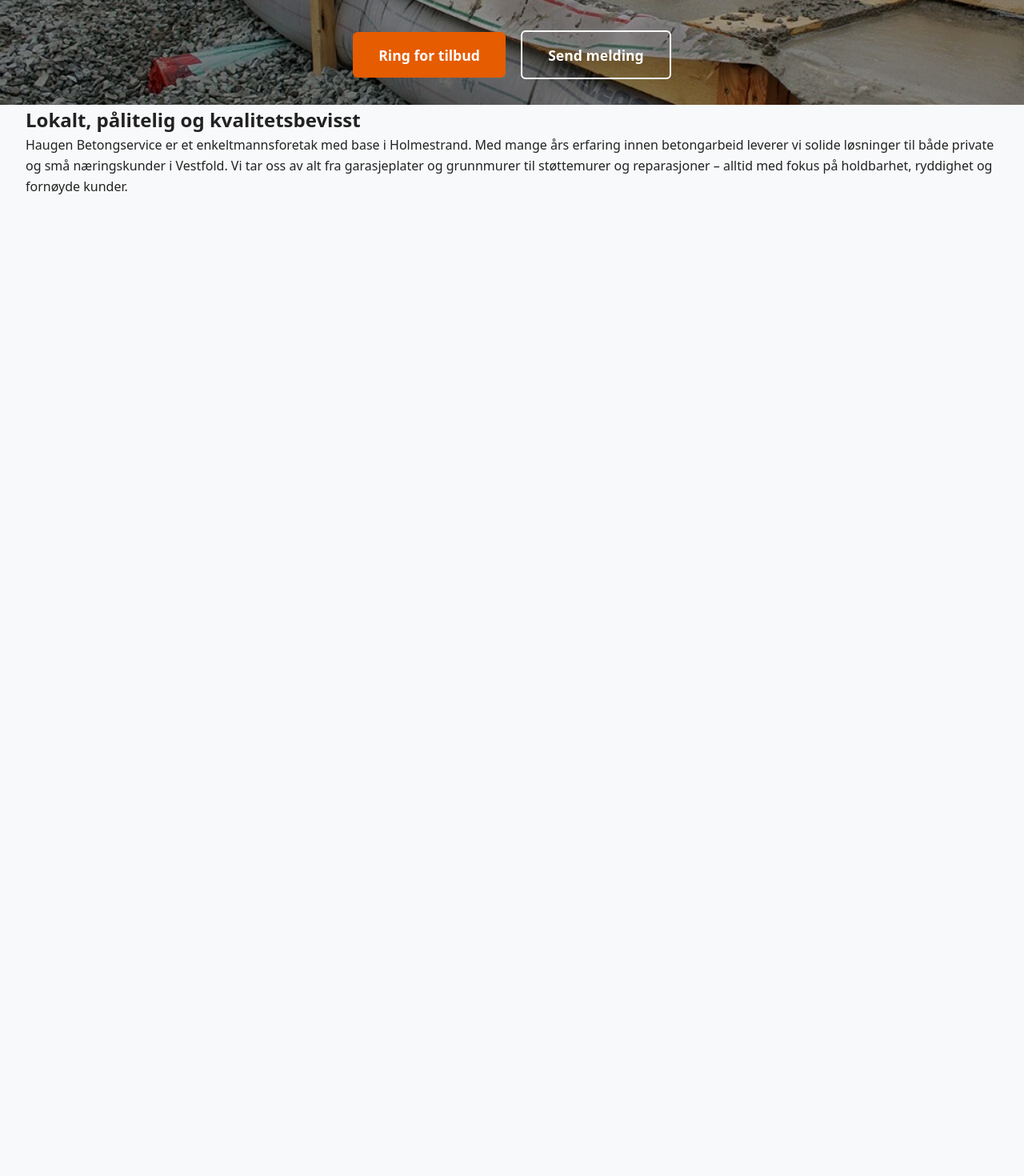
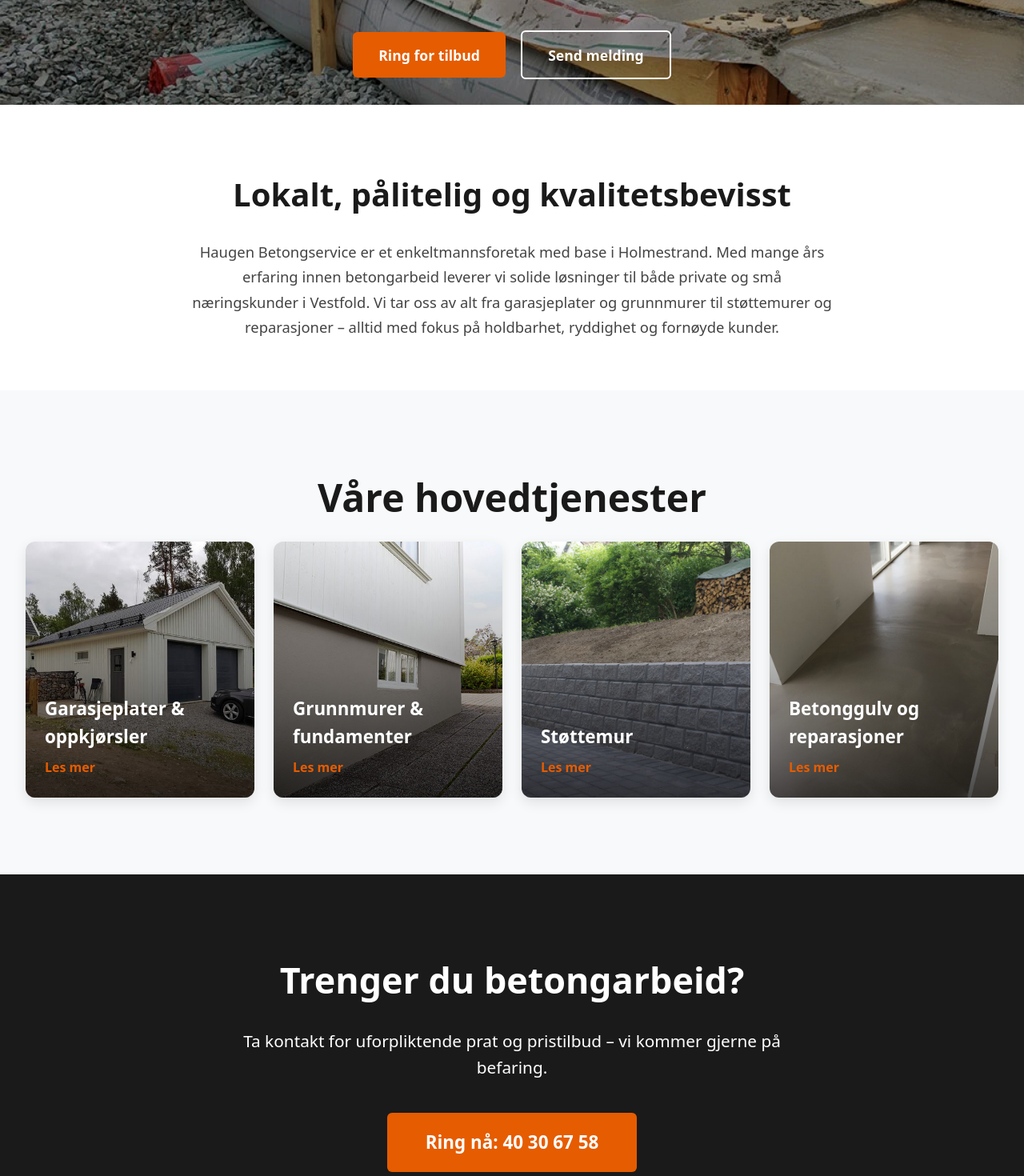
Before and after one commit to btfredr/betongservice, a Next.js app: page / in a window 1280 px wide. Shown: the part 460-1930 px from the top of the page at 80% size. Before the commit the page ends 800 px from the top, so only its background shows below. Built offline with nearby package versions, Linux system fonts and the light colour scheme.

Commit message:
hompage extra sections and css

```diff
--- a/src/app/globals.css
+++ b/src/app/globals.css
@@ -372,3 +372,125 @@ button, a[role="button"] {
   font-size: 1rem;
   padding: 0.85rem;
 }
+
+/* Hjemmeside – ekstra seksjoner */
+
+.intro-section {
+  padding: 5rem 0 4rem;
+  background: white;
+  text-align: center;
+}
+
+.intro-title {
+  font-size: 2.5rem;
+  font-weight: 700;
+  margin-bottom: 1.5rem;
+  color: #1a1a1a;
+}
+
+.intro-text {
+  max-width: 800px;
+  margin: 0 auto;
+  font-size: 1.15rem;
+  color: #444;
+  line-height: 1.7;
+}
+
+.services-teaser {
+  background: #f8f9fa;
+  padding: 6rem 0;
+}
+
+.teaser-grid {
+  display: grid;
+  grid-template-columns: 1fr;
+  gap: 1.5rem;
+}
+
+@media (min-width: 640px) {
+  .teaser-grid { grid-template-columns: repeat(2, 1fr); }
+}
+
+@media (min-width: 1024px) {
+  .teaser-grid { grid-template-columns: repeat(4, 1fr); }
+}
+
+.teaser-card {
+  position: relative;
+  height: 320px;
+  border-radius: 12px;
+  overflow: hidden;
+  box-shadow: 0 6px 16px rgba(0,0,0,0.1);
+  transition: transform 0.3s ease;
+}
+
+.teaser-card:hover {
+  transform: translateY(-10px);
+}
+
+.teaser-img {
+  object-fit: cover;
+}
+
+.teaser-overlay {
+  position: absolute;
+  inset: 0;
+  background: linear-gradient(to top, rgba(0,0,0,0.7) 0%, rgba(0,0,0,0.3) 50%, transparent 100%);
+  display: flex;
+  flex-direction: column;
+  justify-content: flex-end;
+  padding: 1.5rem;
+  color: white;
+}
+
+.teaser-overlay h3 {
+  font-size: 1.4rem;
+  font-weight: 700;
+  margin-bottom: 0.5rem;
+}
+
+.teaser-link {
+  font-size: 1rem;
+  color: #e65c00;
+  font-weight: 600;
+  transition: color 0.2s;
+}
+
+.teaser-link:hover {
+  color: white;
+}
+
+.large-btn {
+  padding: 1rem 2.5rem;
+  font-size: 1.2rem;
+}
+
+.cta-section {
+  padding: 6rem 0;
+  background: #1a1a1a;
+  color: white;
+  text-align: center;
+}
+
+.cta-title {
+  font-size: 2.8rem;
+  margin-bottom: 1.5rem;
+}
+
+.cta-text {
+  font-size: 1.3rem;
+  margin-bottom: 2.5rem;
+  max-width: 700px;
+  margin-left: auto;
+  margin-right: auto;
+}
+
+.cta-big {
+  background: #e65c00;
+  padding: 1.2rem 3rem;
+  font-size: 1.4rem;
+}
+
+.cta-big:hover {
+  background: #c94e00;
+}
--- a/src/app/page.tsx
+++ b/src/app/page.tsx
@@ -14,7 +14,7 @@ export default function Home() {
         />
         <div className="hero-content">
           <h1 className="hero-title">Haugen Betongservice</h1>
-          <p className="hero-subtitle">Alt innen betong – Vestfold og omegn</p>
+          <p className="hero-subtitle">Alt innen betong</p>
 
           <div className="cta-group">
             <a href="tel:+4740306758" className="btn btn-primary">
@@ -38,7 +38,59 @@ export default function Home() {
         </div>
       </section>
 
+      {/* Services section */}
+      <section className="services services-teaser">
+        <div className="container">
+          <h2 className="section-title">Våre hovedtjenester</h2>
 
+          <div className="teaser-grid">
+            <div className="teaser-card">
+              <Image src="/img/garage.jpg" alt="Garasjeplate" fill className="teaser-img" />
+              <div className="teaser-overlay">
+                <h3>Garasjeplater & oppkjørsler</h3>
+                  <Link href="/tjenester" className="teaser-link">Les mer</Link>
+              </div>
+            </div>
+
+            <div className="teaser-card">
+              <Image src="/img/foundation.jpg" alt="Grunnmur" fill className="teaser-img" />
+              <div className="teaser-overlay">
+                <h3>Grunnmurer & fundamenter</h3>
+                  <Link href="/tjenester" className="teaser-link">Les mer</Link>
+              </div>
+            </div>
+
+            <div className="teaser-card">
+              <Image src="/img/wall.jpg" alt="Støttemur" fill className="teaser-img" />
+              <div className="teaser-overlay">
+                <h3>Støttemur</h3>
+                  <Link href="/tjenester" className="teaser-link">Les mer</Link>
+              </div>
+            </div>
+
+            <div className="teaser-card">
+              <Image src="/img/floor.jpg" alt="Betongulv" fill className="teaser-img" />
+              <div className="teaser-overlay">
+                <h3>Betonggulv og reparasjoner</h3>
+                  <Link href="/tjenester" className="teaser-link">Les mer</Link>
+              </div>
+            </div>
+          </div>
+        </div>
+      </section>
+
+      {/* CTA section */}
+      <section className="cta-section">
+        <div className="container text-center">
+          <h2 className="cta-title">Trenger du betongarbeid?</h2>
+          <p className="cta-text">
+            Ta kontakt for uforpliktende prat og pristilbud – vi kommer gjerne på befaring.
+          </p>
+          <a href="tel:+4740306758" className="btn btn-primary cta-big">
+            Ring nå: 40 30 67 58
+          </a>
+        </div>
+      </section>
     </>
   );
 }
```
